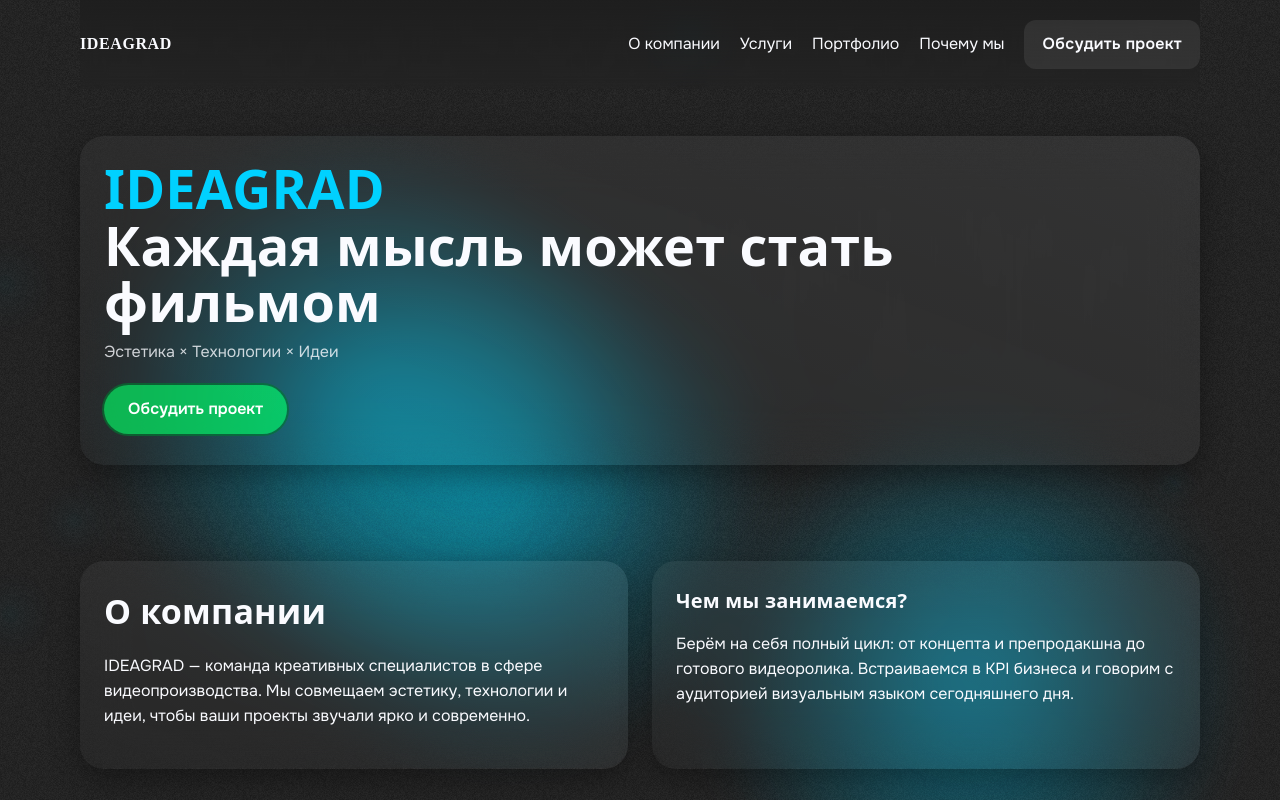
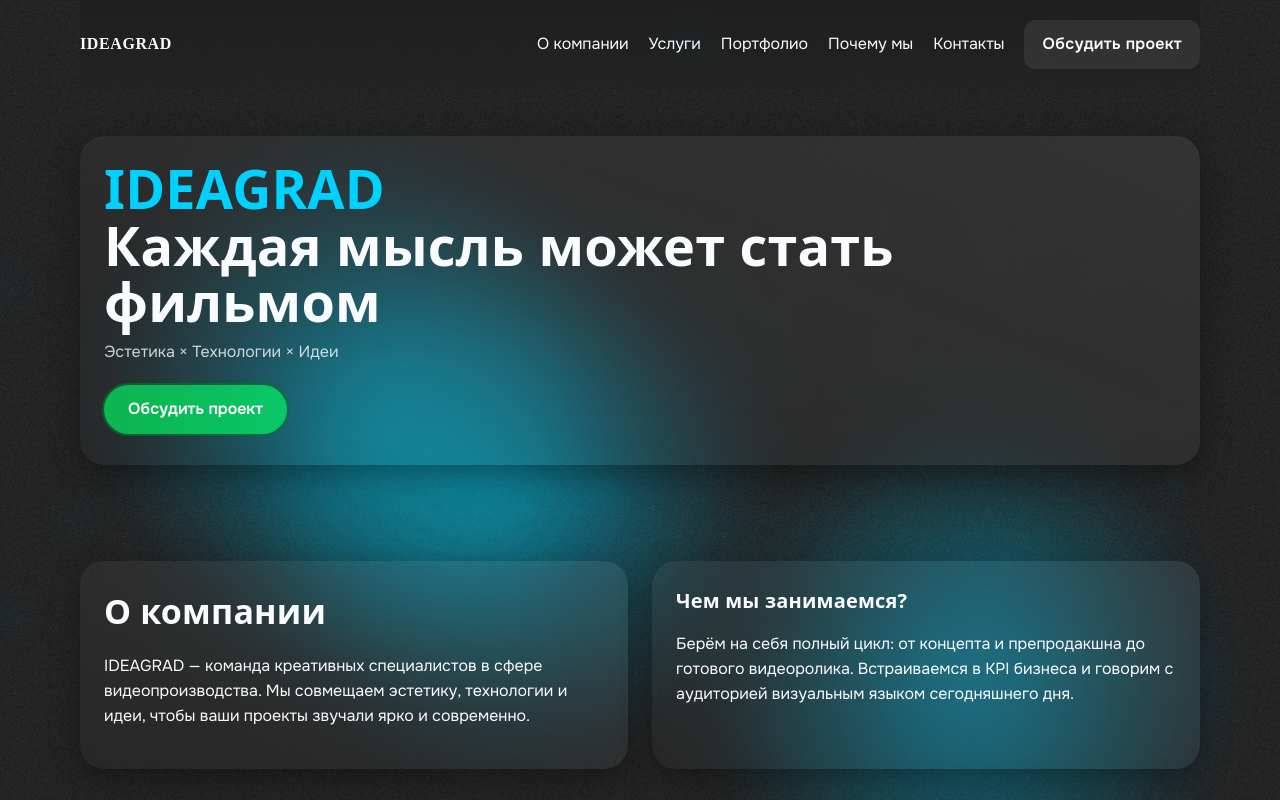
Before and after one commit to RigelAk/IdeaGrad-Commercial, a plain HTML site: page index.html in a window 1280 px wide. Drawn offline with Linux system fonts and the light colour scheme; a web font is replaced by a local one.

Commit message:
Add files via upload

```diff
--- a/index.html
+++ b/index.html
@@ -24,7 +24,9 @@
 <a href="#services">Услуги</a>
 <a href="#portfolio">Портфолио</a>
 <a href="#why">Почему мы</a>
+<a href="#contacts">Контакты</a>
 <a class="btn btn--ghost" href="#contacts">Обсудить проект </a>
+
 </nav>
 <div aria-label="Открыть меню" class="hamburger">
 <input aria-expanded="false" class="checkbox" type="checkbox"/>
```
